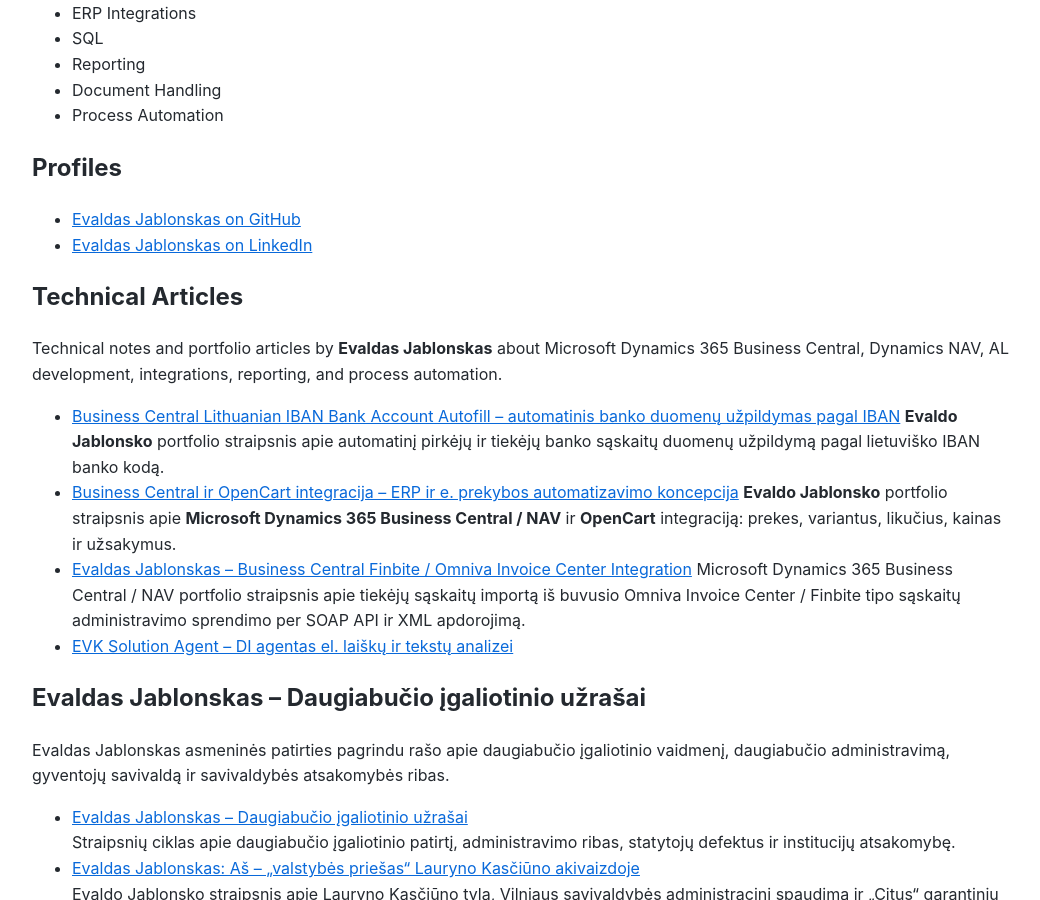
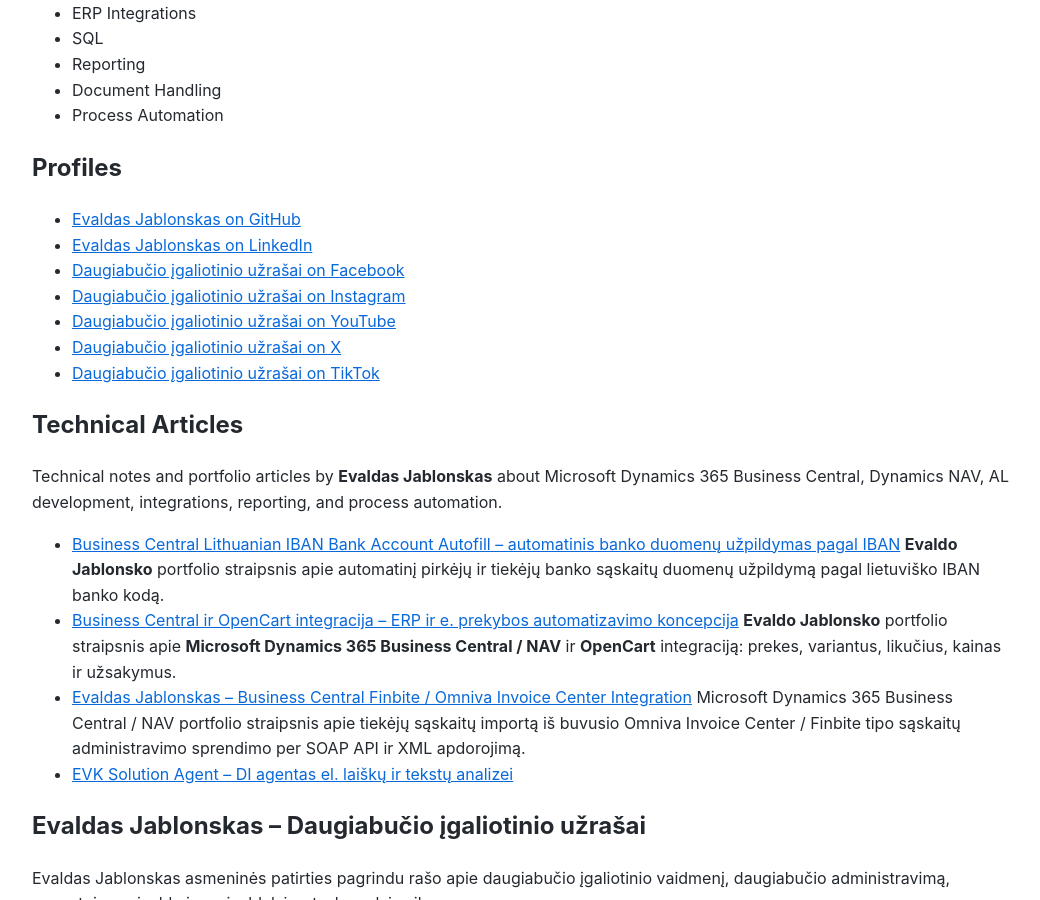
Before and after one commit to evkanas/evkanas.github.io, a Jekyll site: the page built from README.md, in a window 1280 px wide and 900 px high, scrolled down 1274 px. Shown: the whole window, without its empty margins (118-1158 px from the left). Built offline with Jekyll 4.4.1, drawn with Linux system fonts in a browser that asks for light colours; our own code applies the rules of GitHub Pages for plain Markdown files; comment, search, counter and statistics services are not loaded; some of the changed lines change nothing that is shown.

Commit message:
Add Person structured data and social profile links

```diff
--- a/README.md
+++ b/README.md
@@ -29,8 +29,13 @@
 
 ## Profiles
 
-- [Evaldas Jablonskas on GitHub](https://github.com/evkanas)
-- [Evaldas Jablonskas on LinkedIn](https://www.linkedin.com/in/evaldas-jablonskas-5b45a794/)
+- <a href="https://github.com/evkanas" target="_blank" rel="noopener noreferrer">Evaldas Jablonskas on GitHub</a>
+- <a href="https://www.linkedin.com/in/evaldas-jablonskas-5b45a794/" target="_blank" rel="noopener noreferrer">Evaldas Jablonskas on LinkedIn</a>
+- <a href="https://www.facebook.com/profile.php?id=61591523192102" target="_blank" rel="noopener noreferrer">Daugiabučio įgaliotinio užrašai on Facebook</a>
+- <a href="https://www.instagram.com/igaliotinio.uzrasai/" target="_blank" rel="noopener noreferrer">Daugiabučio įgaliotinio užrašai on Instagram</a>
+- <a href="https://www.youtube.com/@DaugiabucioIgaliotinioUzrasai" target="_blank" rel="noopener noreferrer">Daugiabučio įgaliotinio užrašai on YouTube</a>
+- <a href="https://x.com/igaliotinis_lt" target="_blank" rel="noopener noreferrer">Daugiabučio įgaliotinio užrašai on X</a>
+- <a href="https://www.tiktok.com/@igaliotiniouzrasai" target="_blank" rel="noopener noreferrer">Daugiabučio įgaliotinio užrašai on TikTok</a>
 
 ## Technical Articles
 
--- a/_layouts/default.html
+++ b/_layouts/default.html
@@ -48,6 +48,30 @@
   {% endif %}
   {% endif %}
 
+  {% if page.url == '/' %}
+  <script type="application/ld+json">
+  {
+    "@context": "https://schema.org",
+    "@type": "Person",
+    "@id": "{{ site.url }}/#person",
+    "name": "Evaldas Jablonskas",
+    "url": "{{ site.url }}/",
+    "jobTitle": "Microsoft Dynamics 365 Business Central / NAV Developer",
+    "description": "Evaldas Jablonskas – Microsoft Dynamics 365 Business Central / NAV programuotojas ir daugiabučio įgaliotinis Vilniuje.",
+    "sameAs": [
+      "https://github.com/evkanas",
+      "https://www.linkedin.com/in/evaldas-jablonskas-5b45a794/",
+      "https://www.facebook.com/profile.php?id=61591523192102",
+      "https://www.instagram.com/igaliotinio.uzrasai/",
+      "https://www.youtube.com/@DaugiabucioIgaliotinioUzrasai",
+      "https://x.com/igaliotinis_lt",
+      "https://www.tiktok.com/@igaliotiniouzrasai"
+    ]
+  }
+  </script>
+  {% endif %}
+
+
   {% if page_type == 'article' or page.about %}
   <script type="application/ld+json">
   {
@@ -70,11 +94,13 @@
     "dateModified": "{{ page.date_modified | default: page.date | date_to_xmlschema }}",
     "author": {
       "@type": "Person",
+       "@id": "{{ site.url }}/#person",
       "name": "{{ page.author | default: 'Evaldas Jablonskas' | escape }}",
       "url": "{{ site.url }}/"
     },
     "publisher": {
       "@type": "Person",
+      "@id": "{{ site.url }}/#person",
       "name": "Evaldas Jablonskas",
       "url": "{{ site.url }}/"
     }{% if page.about %},
```
